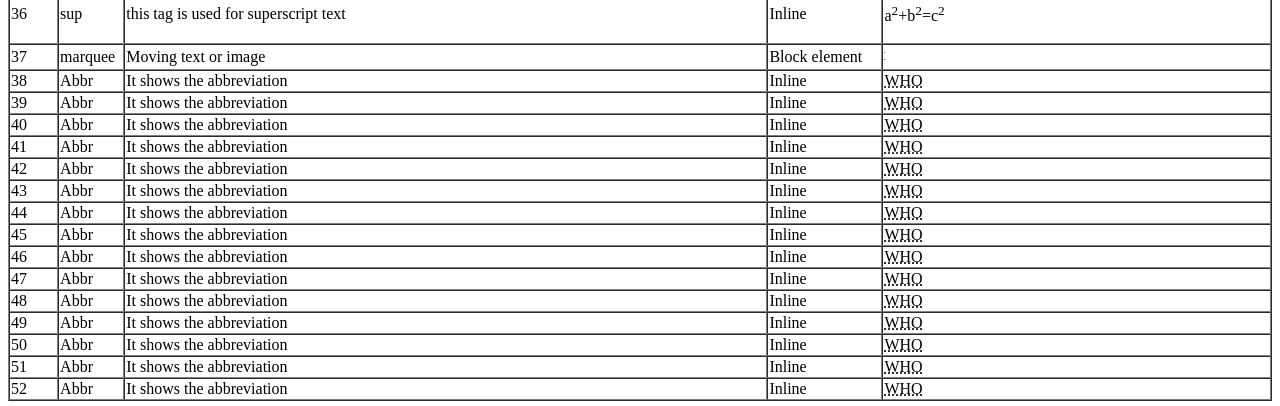
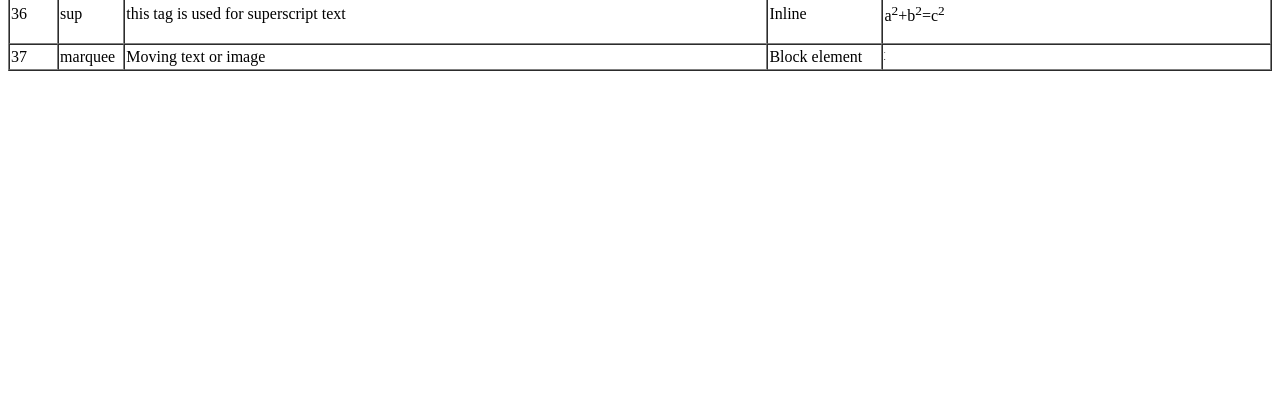
Before and after one commit to dhruba0jyoti/HTML-tag-list, a plain HTML site: page index.html in a window 1280 px wide. Shown: the part 2420-2826 px from the top of the page. After the commit the page ends 2499 px from the top, so only its background shows below. Drawn offline with Linux system fonts and the light colour scheme.

Commit message:
Update index.html

```diff
--- a/index.html
+++ b/index.html
@@ -368,111 +368,7 @@
             <td>Block element</td>
             <td><marquee behavior="" direction="right">Maquee text</marquee></td>
         </tr>
-        <tr>
-            <td>38</td>
-            <td>Abbr</td>
-            <td>It shows the abbreviation</td>
-            <td>Inline</td>
-            <td><abbr title="World Health Organization">WHO</abbr></td>
-        </tr>
-        <tr>
-            <td>39</td>
-            <td>Abbr</td>
-            <td>It shows the abbreviation</td>
-            <td>Inline</td>
-            <td><abbr title="World Health Organization">WHO</abbr></td>
-        </tr>
-        <tr>
-            <td>40</td>
-            <td>Abbr</td>
-            <td>It shows the abbreviation</td>
-            <td>Inline</td>
-            <td><abbr title="World Health Organization">WHO</abbr></td>
-        </tr>
-        <tr>
-            <td>41</td>
-            <td>Abbr</td>
-            <td>It shows the abbreviation</td>
-            <td>Inline</td>
-            <td><abbr title="World Health Organization">WHO</abbr></td>
-        </tr>
-        <tr>
-            <td>42</td>
-            <td>Abbr</td>
-            <td>It shows the abbreviation</td>
-            <td>Inline</td>
-            <td><abbr title="World Health Organization">WHO</abbr></td>
-        </tr>
-        <tr>
-            <td>43</td>
-            <td>Abbr</td>
-            <td>It shows the abbreviation</td>
-            <td>Inline</td>
-            <td><abbr title="World Health Organization">WHO</abbr></td>
-        </tr>
-        <tr>
-            <td>44</td>
-            <td>Abbr</td>
-            <td>It shows the abbreviation</td>
-            <td>Inline</td>
-            <td><abbr title="World Health Organization">WHO</abbr></td>
-        </tr>
-        <tr>
-            <td>45</td>
-            <td>Abbr</td>
-            <td>It shows the abbreviation</td>
-            <td>Inline</td>
-            <td><abbr title="World Health Organization">WHO</abbr></td>
-        </tr>
-        <tr>
-            <td>46</td>
-            <td>Abbr</td>
-            <td>It shows the abbreviation</td>
-            <td>Inline</td>
-            <td><abbr title="World Health Organization">WHO</abbr></td>
-        </tr>
-        <tr>
-            <td>47</td>
-            <td>Abbr</td>
-            <td>It shows the abbreviation</td>
-            <td>Inline</td>
-            <td><abbr title="World Health Organization">WHO</abbr></td>
-        </tr>
-        <tr>
-            <td>48</td>
-            <td>Abbr</td>
-            <td>It shows the abbreviation</td>
-            <td>Inline</td>
-            <td><abbr title="World Health Organization">WHO</abbr></td>
-        </tr>
-        <tr>
-            <td>49</td>
-            <td>Abbr</td>
-            <td>It shows the abbreviation</td>
-            <td>Inline</td>
-            <td><abbr title="World Health Organization">WHO</abbr></td>
-        </tr>
-        <tr>
-            <td>50</td>
-            <td>Abbr</td>
-            <td>It shows the abbreviation</td>
-            <td>Inline</td>
-            <td><abbr title="World Health Organization">WHO</abbr></td>
-        </tr>
-        <tr>
-            <td>51</td>
-            <td>Abbr</td>
-            <td>It shows the abbreviation</td>
-            <td>Inline</td>
-            <td><abbr title="World Health Organization">WHO</abbr></td>
-        </tr>
-        <tr>
-            <td>52</td>
-            <td>Abbr</td>
-            <td>It shows the abbreviation</td>
-            <td>Inline</td>
-            <td><abbr title="World Health Organization">WHO</abbr></td>
-        </tr>
+
 
     </table>
 
```
